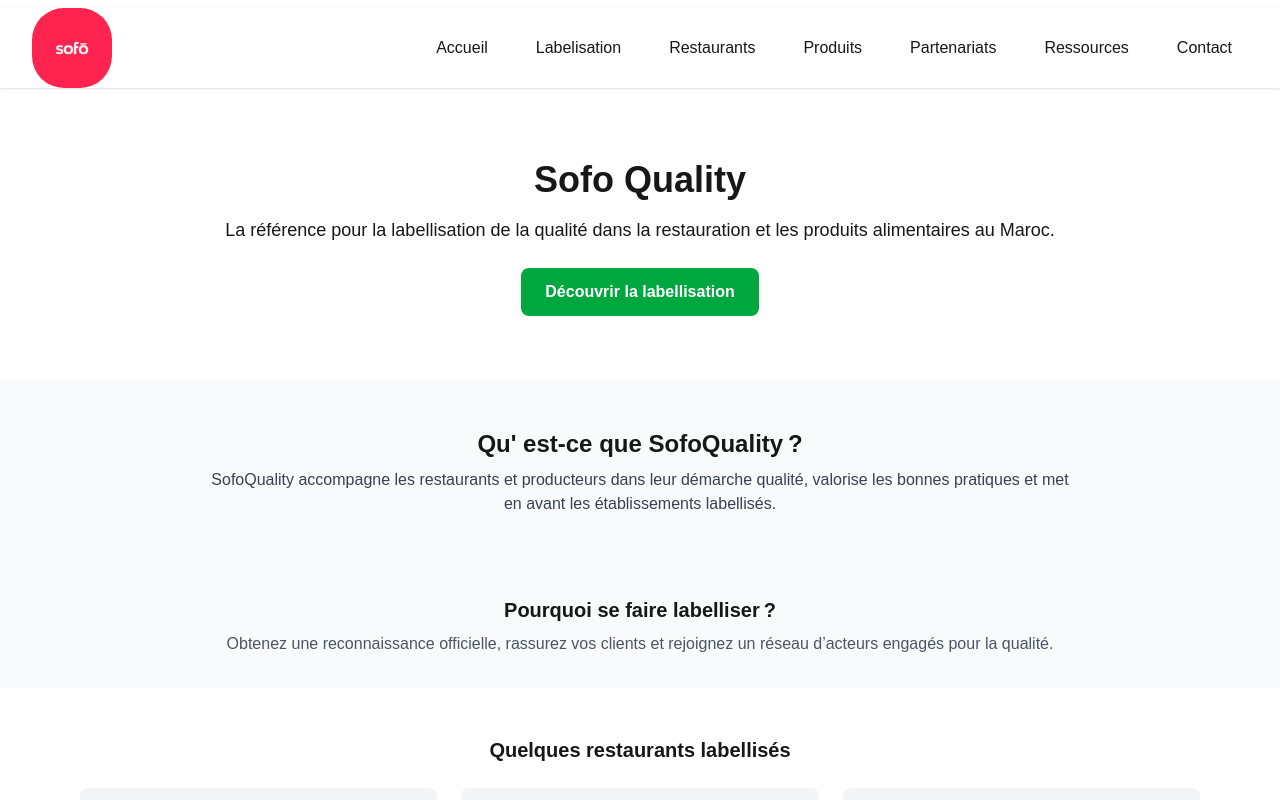
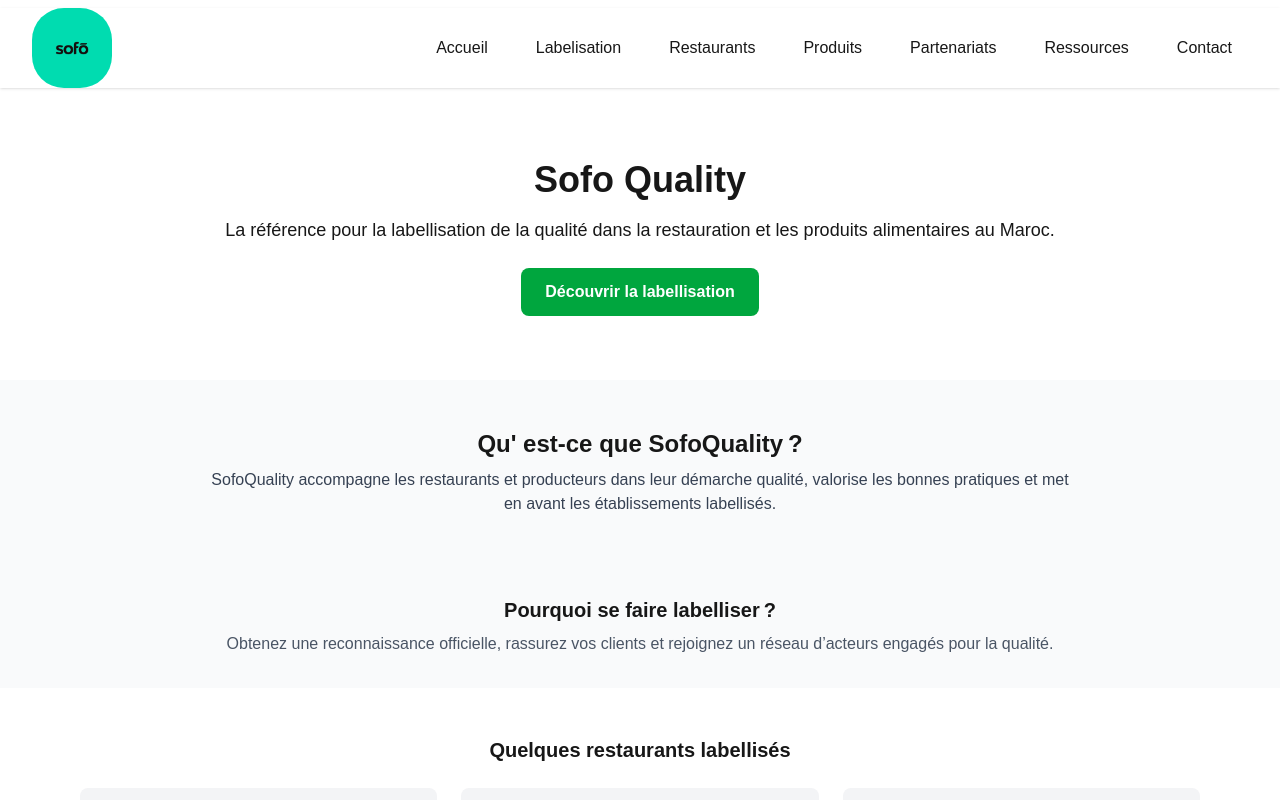
Before and after one commit to MattCornicDev/sofoquality, a Next.js app: page / in a window 1280 px wide. Shown: the top 800 px of the page. Built offline with nearby package versions, Linux system fonts and the light colour scheme.

Commit message:
Logo vert
Signed-off-by: MattCornicDev <mattcornicdev@gmail.com>

```diff
--- a/src/app/components/Navigation.tsx
+++ b/src/app/components/Navigation.tsx
@@ -25,7 +25,7 @@
                         alt="Logo SofoQuality"
                         width={80}
                         height={40}
-                        className="rounded-4xl"
+                        className="rounded-4xl invert"
                         priority
                     />
                 </Link>
```
